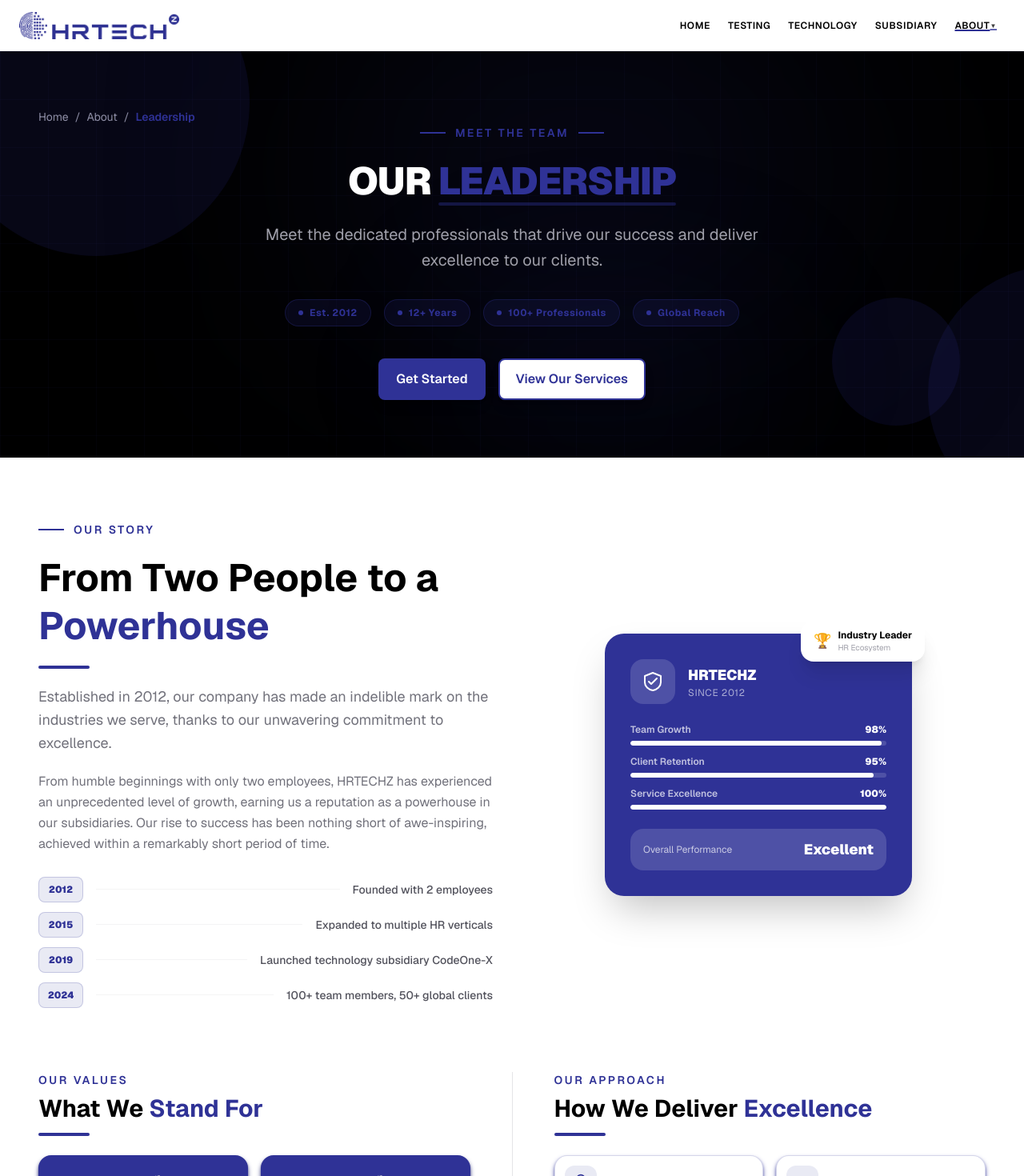
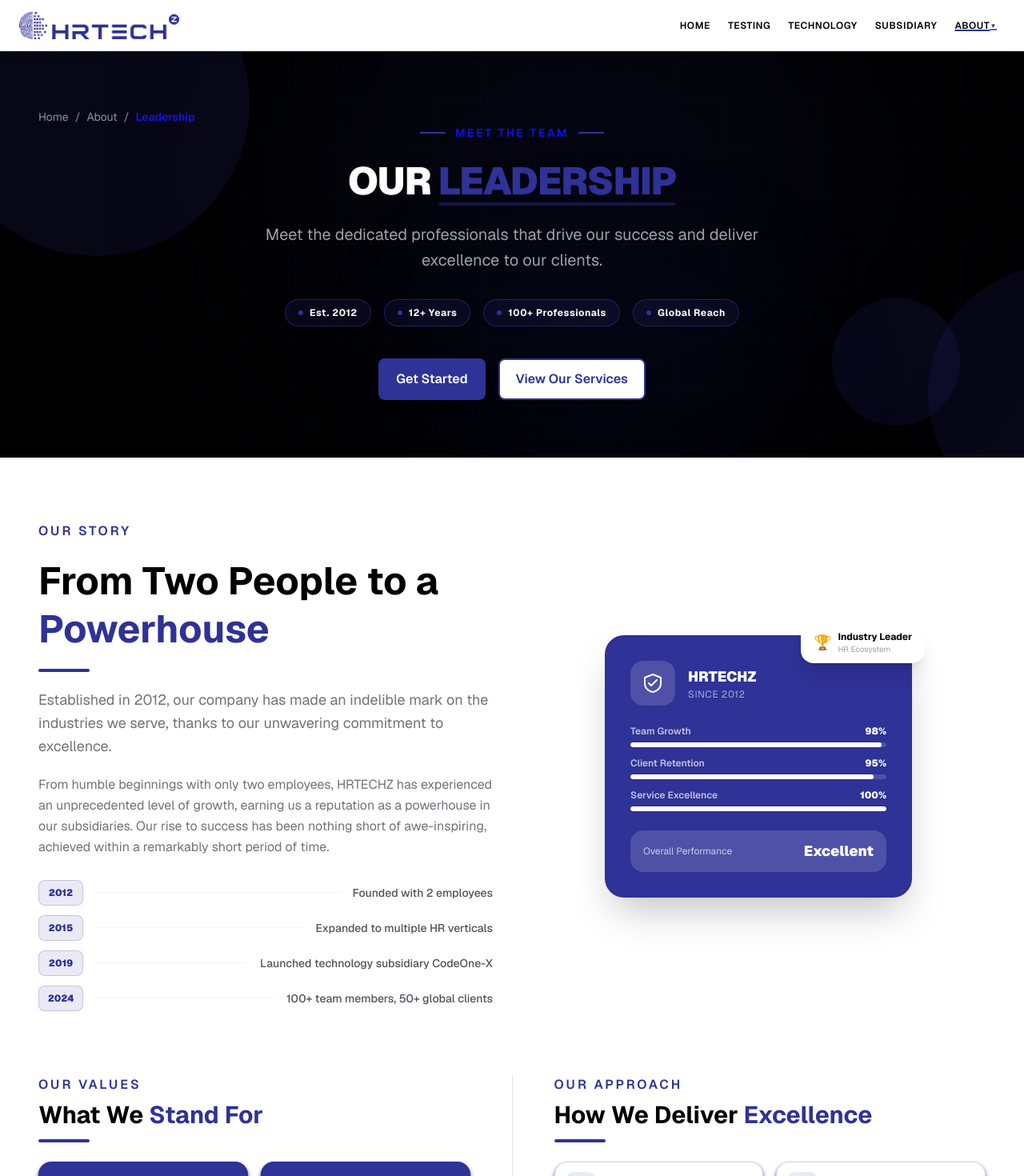
Before and after one commit to CodeOne-X-JFS-ICT/hrtechz, a Next.js app: page /about/leadership in a window 1280 px wide. Shown: the top 1470 px of the page at 80% size. Built offline with nearby package versions, Linux system fonts and the light colour scheme.

Commit message:
colour changes in dark backgrounds

```diff
--- a/src/app/about/hello/page.tsx
+++ b/src/app/about/hello/page.tsx
@@ -109,11 +109,11 @@ export default function ContactPage() {
 
 {/* Breadcrumb — Hidden on mobile, flex on desktop */}
         <div className="hidden lg:flex items-center gap-2 text-sm text-zinc-400">
-          <Link href="/" className="hover:text-[#2F3296] transition-colors duration-200">
+          <Link href="/" className="hover:text-white transition-colors duration-200">
             Home
             </Link>
             <span>/</span>
-            <span className="text-[#2F3296] font-semibold">Contact</span>
+            <span className="text-[#0911F8] font-semibold">Contact</span>
         </div>
 
   {/* Ambient glow blobs */}
@@ -128,7 +128,7 @@ export default function ContactPage() {
       {/* Eyebrow */}
       <div className="flex items-center justify-center gap-3">
         <span className="inline-block w-8 h-0.5 bg-[#2F3296]" />
-        <p className="text-[#2F3296] text-sm font-semibold tracking-[0.18em] uppercase">
+        <p className="text-[#0911F8] text-sm font-semibold tracking-[0.18em] uppercase">
           Get in Touch
         </p>
         <span className="inline-block w-8 h-0.5 bg-[#2F3296]" />
@@ -154,7 +154,7 @@ export default function ContactPage() {
         {SERVICE_BADGES.map((badge) => (
           <span
             key={badge}
-            className="inline-flex items-center gap-2 px-8 py-1.5 bg-[#2F3296]/15 border border-[#2F3296]/30 text-white/70 text-xs sm:text-sm font-semibold rounded-2xl lg:rounded-full w-full lg:w-auto min-h-[44px] lg:min-h-0"
+            className="inline-flex items-center gap-2 px-8 py-1.5 bg-[#2F3296]/15 border border-[#2F3296]/60 text-white/70 text-xs sm:text-sm font-semibold rounded-2xl lg:rounded-full w-full lg:w-auto min-h-[44px] lg:min-h-0"
           >
             <span className="w-1.5 h-1.5 rounded-full bg-[#2F3296]" />
             {badge}
--- a/src/app/about/leadership/page.tsx
+++ b/src/app/about/leadership/page.tsx
@@ -346,18 +346,18 @@ export default function LeadershipPage() {
 
           {/* Breadcrumb */}
           <div className="hidden lg:flex items-center gap-2 text-sm text-zinc-400">
-            <Link href="/" className="hover:text-[#2F3296] transition-colors duration-200">Home</Link>
+            <Link href="/" className="hover:text-white transition-colors duration-200">Home</Link>
             <span>/</span>
             <Link href="/about" className="hover:text-[#2F3296] transition-colors duration-200">About</Link>
             <span>/</span>
-            <span className="text-[#2F3296] font-semibold">Leadership</span>
+            <span className="text-[#0911F8] font-semibold">Leadership</span>
           </div>
 
         <div className="relative z-10 w-full max-w-7xl mx-auto text-center flex flex-col items-center gap-6">
           {/* Eyebrow */}
           <div className="flex items-center justify-center gap-3">
             <span className="inline-block w-8 h-0.5 bg-[#2F3296]" />
-            <p className="text-[#2F3296] text-sm font-semibold tracking-[0.18em] uppercase">
+            <p className="text-[#0911F8] text-sm font-semibold tracking-[0.18em] uppercase">
               Meet the Team
             </p>
             <span className="inline-block w-8 h-0.5 bg-[#2F3296]" />
@@ -381,7 +381,7 @@ export default function LeadershipPage() {
           {/* Founding year badge */}
           <div className="flex flex-wrap justify-center gap-4 mt-2">
             {["Est. 2012", "12+ Years", "100+ Professionals", "Global Reach"].map((tag) => (
-              <span key={tag} className="inline-flex items-center gap-2 px-4 py-2 bg-[#2F3296]/15 border border-[#2F3296]/30 text-[#2F3296] text-xs font-bold rounded-full tracking-wider">
+              <span key={tag} className="inline-flex items-center gap-2 px-4 py-2 bg-[#2F3296]/15 border border-[#2F3296]/60 text-white text-xs font-bold rounded-full tracking-wider">
                 <span className="w-1.5 h-1.5 rounded-full bg-[#2F3296]" />
                 {tag}
               </span>
@@ -408,8 +408,7 @@ export default function LeadershipPage() {
             {/* Left: text */}
             <div className="flex-1 flex flex-col gap-5 text-center lg:text-left items-center lg:items-start">
               <div className="flex items-center justify-center lg:justify-start gap-3">
-                <span className="inline-block w-8 h-0.5 bg-[#2F3296]" />
-                <p className="text-[#2F3296] text-sm font-semibold tracking-[0.18em] uppercase">Our Story</p>
+                <p className="text-[#2F3296] text-md font-semibold tracking-[0.18em] uppercase">Our Story</p>
               </div>
               <h2 className="text-3xl lg:text-5xl font-bold text-black leading-tight">
                 From Two People to a{" "}
@@ -503,7 +502,7 @@ export default function LeadershipPage() {
             {/* left — Our Values 2×2 grid */}
             <div className="flex-1 flex flex-col gap-6">
               <div className="text-center lg:text-left">
-                <p className="text-[#2F3296] text-sm font-semibold tracking-[0.18em] uppercase mb-2">
+                <p className="text-[#2F3296] text-md font-semibold tracking-[0.18em] uppercase mb-2">
                   Our Values
                 </p>
                 <h2 className="text-2xl lg:text-3xl font-bold text-black">
@@ -527,7 +526,7 @@ export default function LeadershipPage() {
             {/* Right — Our Approach 2×2 grid */}
             <div className="flex-1 flex flex-col gap-6">
               <div className="text-center lg:text-left">
-                <p className="text-[#2F3296] text-sm font-semibold tracking-[0.18em] uppercase mb-2">
+                <p className="text-[#2F3296] text-md font-semibold tracking-[0.18em] uppercase mb-2">
                   Our Approach
                 </p>
                 <h2 className="text-2xl lg:text-3xl font-bold text-black">
@@ -557,7 +556,7 @@ export default function LeadershipPage() {
 
           {/* Header */}
           <div className="text-center">
-            <p className="text-[#2F3296] text-md font-semibold tracking-[0.18em] uppercase mb-3">Our Team</p>
+            <p className="text-white text-md font-semibold tracking-[0.18em] uppercase mb-3">Our Team</p>
             <h2 className="text-3xl lg:text-5xl font-bold text-white leading-tight">
               The People Behind{" "}
               <span className="text-[#2F3296]">HRTECHZ</span>
--- a/src/app/subsidiary/page.tsx
+++ b/src/app/subsidiary/page.tsx
@@ -459,7 +459,7 @@ export default function SubsidiariesPage() {
       {/* SECTION 1 — Hero */}
       <section className="w-full bg-black relative overflow-hidden py-18 lg:py-12 px-6 lg:px-12">
         {/* Decorative grid */}
-        <div className="absolute inset-0 bg-[linear-gradient(rgba(47,50,150,0.06)_1px,transparent_1px),linear-gradient(90deg,rgba(47,50,150,0.06)_1px,transparent_1px)] bg-[size:60px_60px] pointer-events-none" />
+        <div className="absolute inset-0 bg-[linear-gradient(rgba(13, 20, 214, 0.06)_1px,transparent_1px),linear-gradient(90deg,rgba(47,50,150,0.06)_1px,transparent_1px)] bg-[size:60px_60px] pointer-events-none" />
         {/* Glow blobs */}
         <div className="absolute top-0 left-1/3 w-[600px] h-[300px] bg-[#2F3296]/20 blur-[140px] rounded-full pointer-events-none" />
         <div className="absolute bottom-0 right-1/4 w-[400px] h-[200px] bg-[#2F3296]/10 blur-[100px] rounded-full pointer-events-none" />
@@ -469,16 +469,16 @@ export default function SubsidiariesPage() {
           {/* LEFT: Text */}
           <div className="flex-1 flex flex-col gap-6 text-center lg:text-left items-center lg:items-start">
             {/* Breadcrumb */}
-            <div className="hidden lg:flex items-center gap-2 text-sm text-zinc-400">
+            <div className="hidden lg:flex items-center gap-2 text-sm text-white">
               <Link href="/" className="hover:text-[#2F3296] transition-colors duration-200">Home</Link>
               <span>/</span>
-              <span className="text-[#2F3296] font-semibold">Subsidiaries</span>
+              <span className="text-[#0911F8] font-semibold">Subsidiaries</span>
             </div>
 
             {/* Eyebrow */}
             <div className="flex items-center justify-center lg:justify-start gap-3">
               <span className="inline-block w-8 h-0.5 bg-[#2F3296]" />
-              <p className="text-[#2F3296] text-sm font-semibold tracking-[0.18em] uppercase">The HRTECH-Z Group</p>
+              <p className="text-[#0911F8] text-sm font-semibold tracking-[0.18em] uppercase">The HRTECH-Z Group</p>
             </div>
 
             {/* Headline */}
@@ -504,7 +504,7 @@ export default function SubsidiariesPage() {
             {/* Core values pills */}
             <div className="flex flex-wrap justify-center lg:justify-start gap-2">
               {CORE_VALUES.map((v) => (
-                <span key={v.label} className="inline-flex items-center gap-2 px-3 py-1.5 bg-[#2F3296]/15 border border-[#2F3296]/30 text-[#2F3296] text-xs font-semibold rounded-full">
+                <span key={v.label} className="inline-flex items-center gap-2 px-3 py-1.5 bg-[#2F3296]/15 border border-[#2F3296]/70 text-white text-xs font-semibold rounded-full">
                   <span>{v.icon}</span>{v.label}
                 </span>
               ))}
@@ -844,7 +844,7 @@ export default function SubsidiariesPage() {
       <section className="w-full bg-black relative overflow-hidden py-10 lg:py-15 px-6 lg:px-12">
         <div className="w-full max-w-7xl mx-auto">
           <div className="text-center mb-12">
-            <p className="text-[#2F3296] text-sm font-semibold tracking-[0.18em] uppercase mb-3">Framework</p>
+            <p className="text-white text-sm font-semibold tracking-[0.18em] uppercase mb-3">Framework</p>
             <h2 className="text-3xl lg:text-5xl font-bold text-white leading-tight">
               Strategic Resource{" "}
               <span className="text-[#2F3296]">Allocation</span>
@@ -909,7 +909,7 @@ export default function SubsidiariesPage() {
       <section className="w-full bg-white py-16 lg:py-20 px-6 lg:px-12">
         <div className="w-full max-w-7xl mx-auto">
           <div className="text-center mb-12">
-            <p className="text-[#2F3296] text-sm font-semibold tracking-[0.18em] uppercase mb-3">Risk Management</p>
+            <p className="text-[#2F3296] text-md font-semibold tracking-[0.18em] uppercase mb-3">Risk Management</p>
             <h2 className="text-3xl lg:text-5xl font-bold text-black leading-tight">
               Key Risks &{" "}
               <span className="text-[#2F3296]">Operational Mitigations</span>
```
